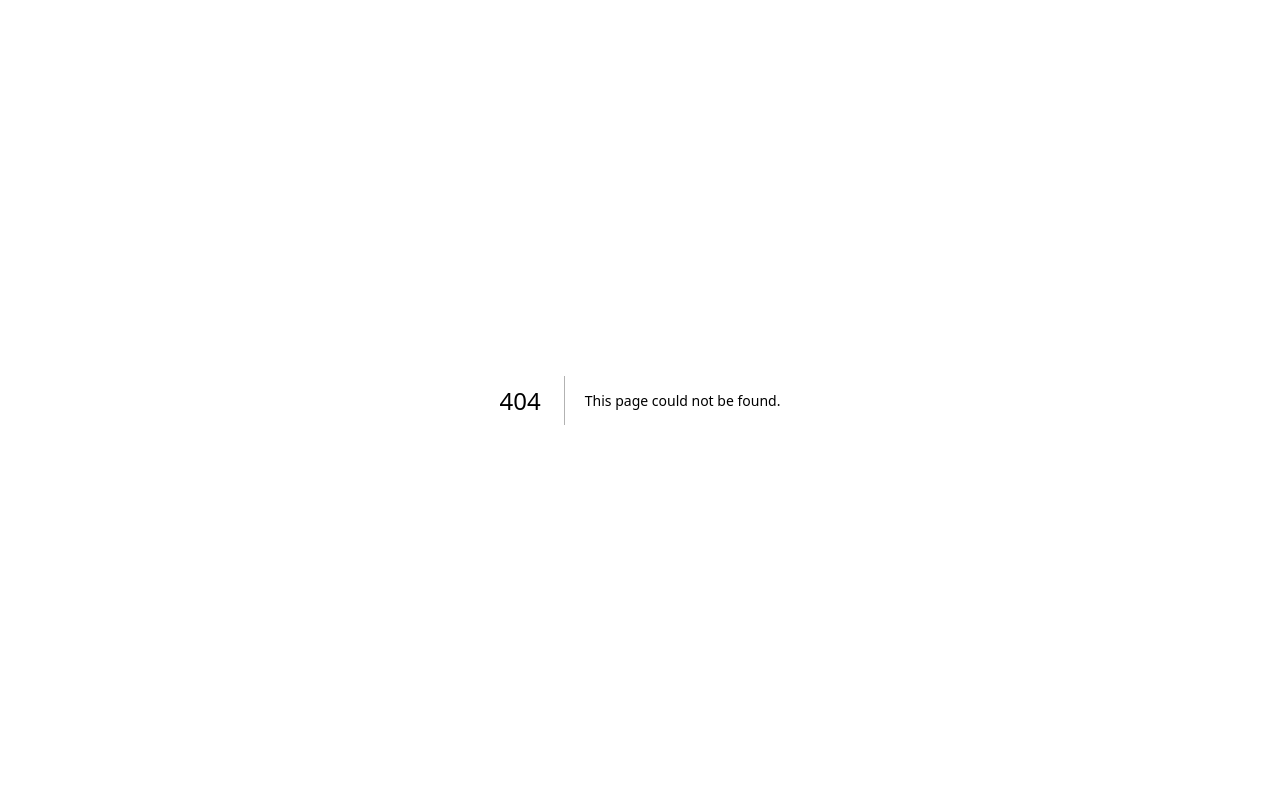
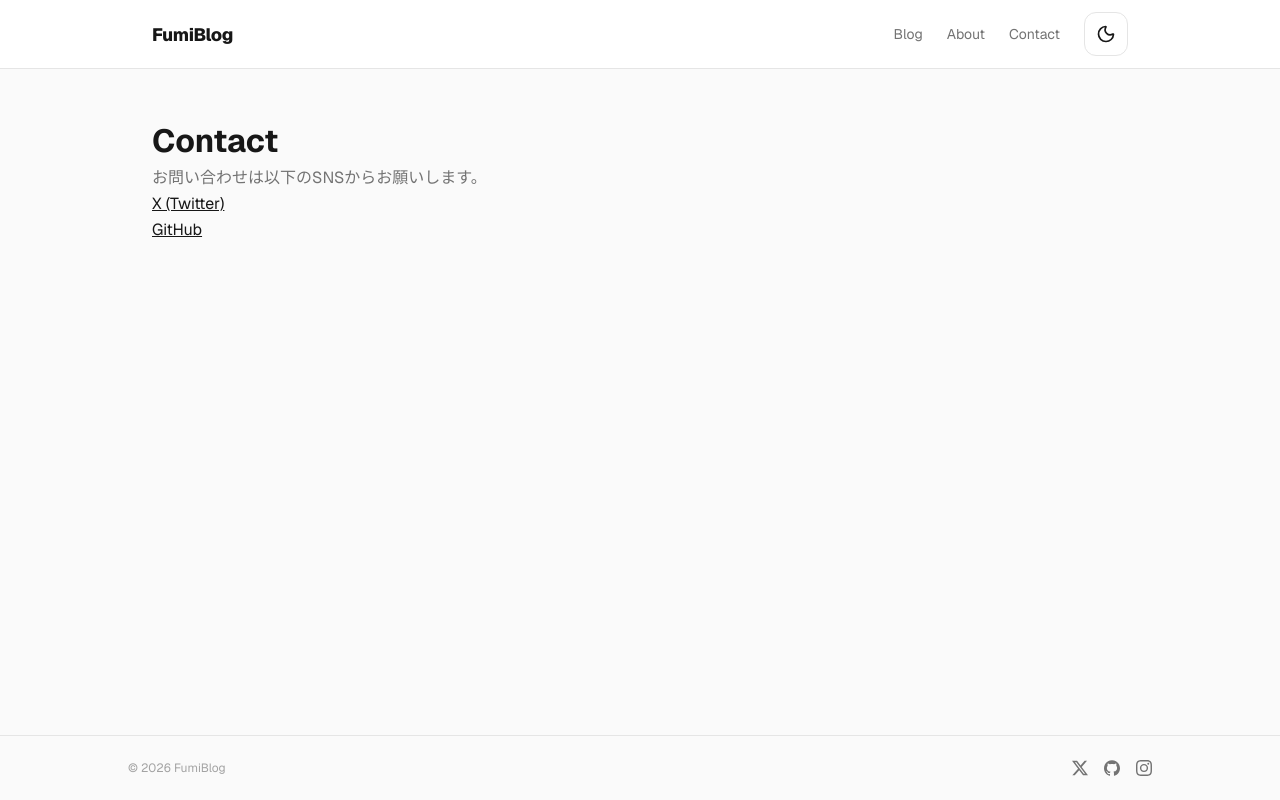
Before and after one commit to atsushi11o7/fumiblog, a Next.js app: page /contact in a window 1280 px wide. Before the commit this address had no page. Built offline with nearby package versions, Linux system fonts and the light colour scheme.

Commit message:
Add layout constants and migrate page styles to Tailwind

```diff
--- /dev/null
+++ b/src/app/about/page.tsx
@@ -0,0 +1,12 @@
+export default function AboutPage() {
+  return (
+    <div>
+      <h1 className="text-[2rem] mb-6 font-bold text-foreground">About</h1>
+      <div className="text-base leading-relaxed text-secondary">
+        <p className="mb-4">FumiBlogへようこそ。</p>
+        <p className="mb-4">技術や日常で学んだことを記録しています。</p>
+        <p>このブログは Next.js と microCMS を使用して構築されています。</p>
+      </div>
+    </div>
+  );
+}
--- /dev/null
+++ b/src/app/blog/page.tsx
@@ -0,0 +1,13 @@
+export default function BlogPage() {
+  return (
+    <div>
+      <h1 style={{ fontSize: '32px', marginBottom: '24px' }}>Blog</h1>
+      <p style={{ fontSize: '16px', lineHeight: '1.6', color: 'var(--text-secondary)' }}>
+        記事一覧はまだありません。
+      </p>
+      <p style={{ fontSize: '14px', marginTop: '16px', color: 'var(--text-muted)' }}>
+        Coming soon...
+      </p>
+    </div>
+  );
+}
--- /dev/null
+++ b/src/app/contact/page.tsx
@@ -0,0 +1,32 @@
+export default function ContactPage() {
+  return (
+    <div>
+      <h1 className="text-[2rem] mb-6 font-bold text-foreground">Contact</h1>
+      <div className="text-base leading-relaxed text-secondary">
+        <p className="mb-4">お問い合わせは以下のSNSからお願いします。</p>
+        <ul className="list-none p-0">
+          <li className="mb-3">
+            <a
+              href="https://x.com"
+              target="_blank"
+              rel="noopener noreferrer"
+              className="text-foreground underline"
+            >
+              X (Twitter)
+            </a>
+          </li>
+          <li className="mb-3">
+            <a
+              href="https://github.com"
+              target="_blank"
+              rel="noopener noreferrer"
+              className="text-foreground underline"
+            >
+              GitHub
+            </a>
+          </li>
+        </ul>
+      </div>
+    </div>
+  );
+}
--- a/src/app/layout.tsx
+++ b/src/app/layout.tsx
@@ -1,6 +1,9 @@
 import type { Metadata } from "next";
 import { Geist, Geist_Mono } from "next/font/google";
 import { ThemeProvider } from "@/contexts/ThemeContext";
+import { Header } from "@/components/organisms/Header";
+import { Footer } from "@/components/organisms/Footer";
+import { LAYOUT } from "@/constants/layout";
 import "./globals.css";
 
 const geistSans = Geist({
@@ -29,7 +32,13 @@ export default function RootLayout({
         className={`${geistSans.variable} ${geistMono.variable} antialiased`}
       >
         <ThemeProvider>
-          {children}
+          <div className="min-h-screen flex flex-col">
+            <Header />
+            <main className="flex-1" style={{ maxWidth: LAYOUT.MAX_WIDTH, margin: '0 auto', padding: `${LAYOUT.PADDING_Y} ${LAYOUT.PADDING_X}`, width: '100%' }}>
+              {children}
+            </main>
+            <Footer />
+          </div>
         </ThemeProvider>
       </body>
     </html>
--- a/src/app/page.tsx
+++ b/src/app/page.tsx
@@ -1,65 +1,10 @@
-import Image from "next/image";
-
 export default function Home() {
   return (
-    <div className="flex min-h-screen items-center justify-center bg-zinc-50 font-sans dark:bg-black">
-      <main className="flex min-h-screen w-full max-w-3xl flex-col items-center justify-between py-32 px-16 bg-white dark:bg-black sm:items-start">
-        <Image
-          className="dark:invert"
-          src="/next.svg"
-          alt="Next.js logo"
-          width={100}
-          height={20}
-          priority
-        />
-        <div className="flex flex-col items-center gap-6 text-center sm:items-start sm:text-left">
-          <h1 className="max-w-xs text-3xl font-semibold leading-10 tracking-tight text-black dark:text-zinc-50">
-            To get started, edit the page.tsx file.
-          </h1>
-          <p className="max-w-md text-lg leading-8 text-zinc-600 dark:text-zinc-400">
-            Looking for a starting point or more instructions? Head over to{" "}
-            <a
-              href="https://vercel.com/templates?framework=next.js&utm_source=create-next-app&utm_medium=appdir-template-tw&utm_campaign=create-next-app"
-              className="font-medium text-zinc-950 dark:text-zinc-50"
-            >
-              Templates
-            </a>{" "}
-            or the{" "}
-            <a
-              href="https://nextjs.org/learn?utm_source=create-next-app&utm_medium=appdir-template-tw&utm_campaign=create-next-app"
-              className="font-medium text-zinc-950 dark:text-zinc-50"
-            >
-              Learning
-            </a>{" "}
-            center.
-          </p>
-        </div>
-        <div className="flex flex-col gap-4 text-base font-medium sm:flex-row">
-          <a
-            className="flex h-12 w-full items-center justify-center gap-2 rounded-full bg-foreground px-5 text-background transition-colors hover:bg-[#383838] dark:hover:bg-[#ccc] md:w-[158px]"
-            href="https://vercel.com/new?utm_source=create-next-app&utm_medium=appdir-template-tw&utm_campaign=create-next-app"
-            target="_blank"
-            rel="noopener noreferrer"
-          >
-            <Image
-              className="dark:invert"
-              src="/vercel.svg"
-              alt="Vercel logomark"
-              width={16}
-              height={16}
-            />
-            Deploy Now
-          </a>
-          <a
-            className="flex h-12 w-full items-center justify-center rounded-full border border-solid border-black/[.08] px-5 transition-colors hover:border-transparent hover:bg-black/[.04] dark:border-white/[.145] dark:hover:bg-[#1a1a1a] md:w-[158px]"
-            href="https://nextjs.org/docs?utm_source=create-next-app&utm_medium=appdir-template-tw&utm_campaign=create-next-app"
-            target="_blank"
-            rel="noopener noreferrer"
-          >
-            Documentation
-          </a>
-        </div>
-      </main>
+    <div>
+      <h1 className="text-[2rem] mb-4 font-bold text-foreground">Welcome to FumiBlog</h1>
+      <p className="text-base leading-normal text-secondary">
+        技術と日常の学びを記録しています
+      </p>
     </div>
   );
 }
--- a/src/components/organisms/Footer/Footer.tsx
+++ b/src/components/organisms/Footer/Footer.tsx
@@ -1,5 +1,6 @@
 import { Copyright } from '@/components/molecules/Copyright';
 import { SocialLinks, type SocialLink } from '@/components/molecules/SocialLinks';
+import { LAYOUT } from '@/constants/layout';
 
 export interface FooterProps {
   /**
@@ -27,8 +28,8 @@ export function Footer({
   className = '',
 }: FooterProps) {
   return (
-    <footer className={`tt border-t border-border ${className}`.trim()} style={{ padding: '24px' }}>
-      <div className="max-w-7xl mx-auto flex flex-col sm:flex-row justify-between items-center gap-4">
+    <footer className={`tt border-t border-border ${className}`.trim()} style={{ padding: LAYOUT.PADDING_X }}>
+      <div className="flex flex-col md:flex-row justify-between items-center gap-4" style={{ maxWidth: LAYOUT.MAX_WIDTH, margin: '0 auto', width: '100%' }}>
         <Copyright siteName={siteName} year={year} />
         <SocialLinks links={socialLinks} />
       </div>
--- a/src/components/organisms/Header/Header.tsx
+++ b/src/components/organisms/Header/Header.tsx
@@ -8,6 +8,7 @@ import { IconButton } from '@/components/atoms/IconButton';
 import { AnimatedMenuIcon } from '@/components/atoms/AnimatedMenuIcon';
 import { MobileMenu } from '@/components/molecules/MobileMenu';
 import type { NavigationItem } from '@/components/molecules/Navigation';
+import { LAYOUT } from '@/constants/layout';
 
 export interface HeaderProps {
   /**
@@ -33,7 +34,12 @@ export function Header({
     { href: '/about', label: 'About' },
     { href: '/contact', label: 'Contact' },
   ],
-  mobileNavigationItems,
+  mobileNavigationItems = [
+    { href: '/', label: 'Home' },
+    { href: '/blog', label: 'Blog' },
+    { href: '/about', label: 'About' },
+    { href: '/contact', label: 'Contact' },
+  ],
   className = '',
 }: HeaderProps) {
   const [isMobileMenuOpen, setIsMobileMenuOpen] = useState(false);
@@ -49,11 +55,11 @@ export function Header({
   return (
     <header className={classes}>
       <div
-        className="w-full max-w-[1140px] mx-auto flex justify-between items-center relative z-[350]"
-        style={{ paddingLeft: '24px', paddingRight: '24px', paddingTop: '12px', paddingBottom: '12px' }}
+        className="flex items-center relative z-[350]"
+        style={{ maxWidth: LAYOUT.MAX_WIDTH, margin: '0 auto', padding: `${LAYOUT.HEADER_PADDING_Y} ${LAYOUT.PADDING_X}`, width: '100%' }}
       >
         <Logo />
-        <div className="flex items-center" style={{ gap: '24px' }}>
+        <div className="flex items-center" style={{ gap: '24px', marginLeft: 'auto' }}>
           {/* Desktop Navigation - Hidden on mobile */}
           <div className="hidden md:flex">
             <Navigation items={navigationItems} />
@@ -81,7 +87,7 @@ export function Header({
       <MobileMenu
         isOpen={isMobileMenuOpen}
         onClose={handleMenuClose}
-        navigationItems={mobileNavigationItems || navigationItems}
+        navigationItems={mobileNavigationItems}
       />
     </header>
   );
--- /dev/null
+++ b/src/constants/layout.ts
@@ -0,0 +1,13 @@
+/**
+ * レイアウト関連の定数
+ */
+export const LAYOUT = {
+  /** コンテナの最大幅 */
+  MAX_WIDTH: '1024px',
+  /** 水平方向のパディング */
+  PADDING_X: '24px',
+  /** メインコンテンツの垂直方向のパディング */
+  PADDING_Y: '48px',
+  /** ヘッダーの垂直方向のパディング */
+  HEADER_PADDING_Y: '12px',
+} as const;
```
